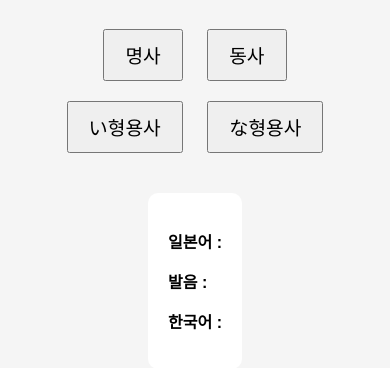
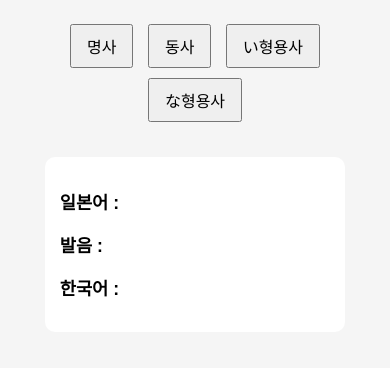
Before and after one commit to sol0306/jp_random_create, a plain HTML site: page index.html in a window 390 px wide. Shown: the part 98-466 px from the top of the page. Drawn offline with Linux system fonts and the light colour scheme.

Commit message:
Add files via upload

```diff
--- a/style.css
+++ b/style.css
@@ -19,3 +19,88 @@ body {
   display: inline-block;
   text-align: left;
 }
+/* 기본 스타일 (모든 화면에 적용) */
+body {
+  font-family: sans-serif;
+  text-align: center;
+  padding: 20px;
+  background-color: #f5f5f5;
+  font-size: 1.1rem; /* 기본 폰트 크기 */
+}
+
+.button-container button {
+  margin: 10px;
+  padding: 10px 20px;
+  font-size: 1.2rem; /* 기본 버튼 폰트 크기 */
+}
+
+#word-display {
+  margin-top: 30px;
+  background: white;
+  padding: 20px;
+  border-radius: 10px;
+  display: inline-block;
+  text-align: left;
+}
+
+#word-display p {
+    font-size: 1.3rem; /* 기본 단어 표시 폰트 크기 */
+}
+
+
+/* --- 미디어 쿼리 시작 --- */
+
+/* 작은 화면 (모바일)에 대한 스타일 - 최대 너비 768px */
+@media (max-width: 768px) {
+  body {
+    font-size: 1rem; /* 모바일에서 전체 폰트 크기 약간 줄임 */
+  }
+
+  .button-container button {
+    padding: 8px 15px; /* 모바일에서 버튼 패딩 줄임 */
+    font-size: 1rem; /* 모바일에서 버튼 폰트 크기 줄임 */
+    margin: 5px; /* 모바일에서 버튼 마진 줄임 */
+  }
+
+  #word-display {
+    padding: 15px; /* 모바일에서 단어 표시 영역 패딩 줄임 */
+    width: 90%; /* 모바일에서 너비 조절 */
+    box-sizing: border-box; /* 패딩이 너비에 포함되도록 */
+  }
+
+  #word-display p {
+      font-size: 1.1rem; /* 모바일에서 단어 표시 폰트 크기 줄임 */
+  }
+}
+
+/* 중간 화면 (태블릿)에 대한 스타일 - 최소 너비 769px, 최대 너비 1024px */
+@media (min-width: 769px) and (max-width: 1024px) {
+  body {
+    font-size: 1.15rem; /* 태블릿에서 전체 폰트 크기 조절 */
+  }
+
+  .button-container button {
+    font-size: 1.3rem; /* 태블릿에서 버튼 폰트 크기 조절 */
+    padding: 12px 25px;
+  }
+
+  #word-display p {
+      font-size: 1.4rem; /* 태블릿에서 단어 표시 폰트 크기 조절 */
+  }
+}
+
+/* 큰 화면 (데스크톱)에 대한 스타일 - 최소 너비 1025px */
+@media (min-width: 1025px) {
+  body {
+    font-size: 1.2rem; /* 데스크톱에서 전체 폰트 크기 조절 */
+  }
+
+  .button-container button {
+    font-size: 1.5rem; /* 데스크톱에서 버튼 폰트 크기 조절 */
+    padding: 15px 30px;
+  }
+
+  #word-display p {
+      font-size: 1.6rem; /* 데스크톱에서 단어 표시 폰트 크기 조절 */
+  }
+}
```
